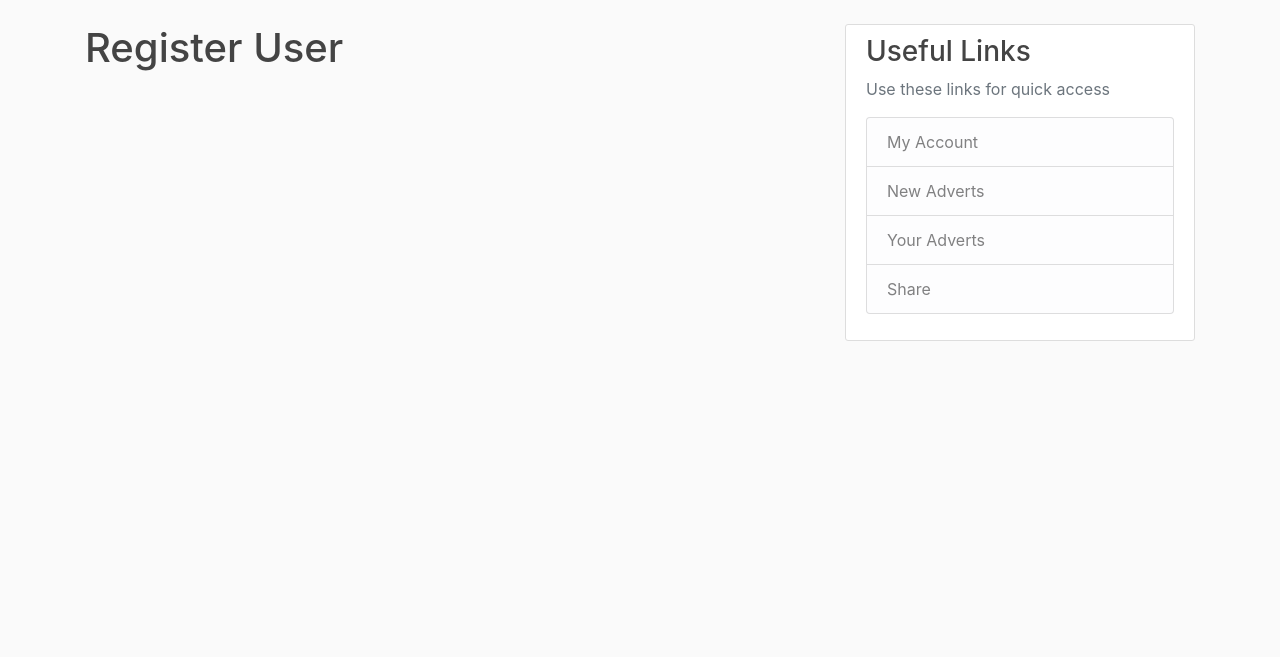
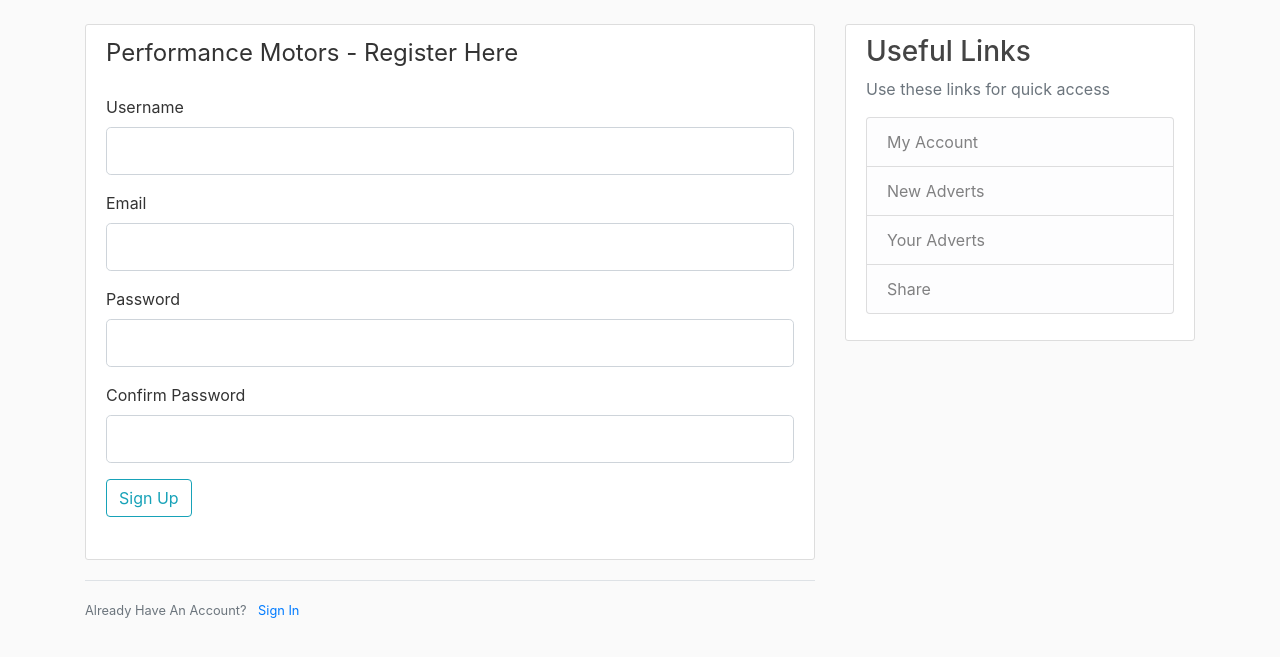
Before and after one commit to code-wizard91/Docker-MotorTrade, a Flask app: page /register in a window 1280 px wide. Shown: the part 56-713 px from the top of the page. Run offline with Flask 2, Linux system fonts and the light colour scheme; parts of the project's set-up code (start-up, migrations or seed data) failed here and were passed over; some libraries are stand-ins or nearby versions.

Commit message:
added db and login and register pages

```diff
--- a/app.py
+++ b/app.py
@@ -1,16 +1,61 @@
-from flask import Flask, render_template, url_for
+from flask import Flask, render_template, url_for, flash, redirect
+from flask_sqlalchemy import SQLAlchemy
+from forms import RegistrationForm, LoginForm
+from datetime import datetime
+
+
+
 app = Flask(__name__)
+app.config['SECRET_KEY'] = 'fee323f72238c94ce34302364eb0b21a'
+app.config['SQLALCHEMY_DATABASE_URI'] = 'mysql+pymysql://root:root@localhost/flaskapp'
+db = SQLAlchemy(app)
+
+class Users(db.Model, UserMixin):
+    user_id = db.Column(db.Integer, primary_key=True)
+    username = db.Column(db.String(20), unique=True, nullable=False)
+    adv_id = db.Column(db.Integer, db.ForeignKey('adverts.adv_id'), nullable=False)
+    first_name = db.Column(db.String(30), nullable=False)
+    last_name = db.Column(db.String(30), nullable=False)
+    email = db.Column(db.String(120), nullable=False, unique=True)
+    password = db.Column(db.String(60), nullable=False)
+    profile_image = db.Column(db.String(20), nullable=False, default='default.jpg')
+    adverts = db.relationship('Adverts', backref='author', lazy=True)
+
+    def __repr__(self):
+        return f"User('{self.username}','{self.email}','{self.profile_image}')"
+
+
+class Adverts(db.Model):
+    adv_id = db.Column(db.Integer, primary_key=True)
+    user_id = db.Column(db.Integer, db.ForeignKey('users.user_id'), nullable=False)
+    car_title = db.Column(db.String(100), nullable=False)
+    car_descr = db.Column(db.Text, nullable=False)
+    price = db.Column(db.Float(), nullable=False)
+    mileage = db.Column(db.Integer, nullable=False)
+    location = db.Column(db.String(300), nullable=False)
+    contact_no = db.Column(db.Integer, nullable=False)
+    image = db.Column(db.String(300), nullable=False)
+    date_adv = db.Column(db.DateTime, nullable=False, default=datetime.utcnow)
+
+    def __repr__(self):
+        return f"Adverts('{self.adv_id}','{self.car_title}','{self.image}','{self.date_adv}')"
+
+
+
+
+
 
 posts = [
 	{
 	'user' : 'Mizan',
 	'datecreated' : '22/02/2020',
-	'imageurl': 'https://lh3.googleusercontent.com/proxy/O0aadLhyI7re4rhuXHWb8e_nvPQ6GSyTArl-syQLeYIzXxAtOV7JvbbqnizV2AokLeikXrME6pPhi5N1qAWCxlSjQtqFjpWwgh5cGLv6Cum4k0vhXSyA4cAAlfj_F3kyNZCM',
+	'imageurl': 'https://www.autocar.co.uk/sites/autocar.co.uk/files/styles/gallery_slide/public/496634680.jpg?itok=C0PDTs1E',
 	'title': 'Mitsubishi Evo 9 MR360',
 	'cardescription' : 'Wynford Specialist Motors Have once again managed to get there hands on a stunning unmarked example of a Mitsubishi Lancer Evo FQ-300 Finished in Pamla red ,only 1 owner from new With only 11000 miles from new ,never seen the rain ,totally genuine just like when it left the factory,a real credit to its owner keeping it locked away indoors for Its 16 years ,This model is a genuine FQ-300 model with a FQ-330 upgrade from factory , also has the upgraded half leather recaro red & black Leather Seats,original bill of sale to hand, been serviced by Mitsubishi main dealers, Trackstar Tracker Fitted along with Clifford alarm ,2 Keys to hand, you will not find a better condition evo',
 	'mileage' : '200,000 miles',
 	'location' : 'Manchester, Salford',
-	'contact' : '07462516278'
+	'contact' : '07462516278',
+	'price' : '£15,000'
 
 	},
 	{
@@ -21,7 +66,8 @@ posts = [
 	'cardescription' : '3 owners / 9985 miles / Full service history and 2 years Porsche Approved warranty / 3.8L - 560hp / White with Black leather interior / A vehicle which bears our Porsche Approved seal has been professionally prepared by our Porsche-trained Technicians using only Porsche Genuine Parts. Our commitment includes: Minimum 24 months Porsche Approved Warranty and Porsche Assistance* / Vehicle inspected in compliance with our 111-point checklist / All work performed by Porsche-trained Technicians using Porsche Genuine Parts / Routine servicing/maintenance due within three months or 3,000 miles carried out / Minimum of 12 months MOT** / Fitment of N-rated tyres to minimum tread depth of 3mm / Body refinishing to Porsche standards / Full valet and final quality inspection / Independently monitored and audited standards.',
 	'mileage' : '20,000 miles',
 	'location' : 'London, Ilford',
-	'contact' : '07462222278'
+	'contact' : '07462222278',
+	'price' : '£75,000'
 
 	}
 
@@ -37,13 +83,26 @@ def home():
 def about():
 	return render_template('about.html', title = 'About Us')
 
-@app.route("/login")
+@app.route("/login", methods=['GET','POST'])
 def login():
-	return render_template('login.html', title = 'Login')
+	form = LoginForm()
+	if form.validate_on_submit():
+		if form.email.data == 'admin@blog.com' and form.password.data == 'password':
+			flash('You have been logged in!', 'success')
+			return redirect(url_for('home'))
+		else:
+			flash('Login Unsuccessful, Please check login details','danger')
+	return render_template('login.html', title = 'Login', form=form)
 
-@app.route("/register")
+@app.route("/register", methods=['GET', 'POST'])
 def register():
-	return render_template('register.html', title = 'Register')
+	form = RegistrationForm()
+	if form.validate_on_submit():
+		flash(f'Account Created for {form.username.data}!','success')
+		return redirect(url_for('home'))
+	return render_template('register.html', title = 'Register', form=form)
+
+
 
 
 if __name__== '__main__':
--- /dev/null
+++ b/forms.py
@@ -0,0 +1,17 @@
+from flask_wtf import FlaskForm
+from wtforms import StringField, PasswordField, SubmitField, BooleanField
+from wtforms.validators import DataRequired, Length, Email, EqualTo
+
+class RegistrationForm(FlaskForm):
+	username = StringField('Username', validators = [DataRequired(), Length(min=4, max=20)])
+	email = StringField('Email', validators = [DataRequired(),Email()])
+	password = PasswordField('Password', validators = [DataRequired(), Length(min=5)])
+	confirm_password = PasswordField('Confirm Password', validators = [DataRequired(), EqualTo('password')])
+	submit = SubmitField('Sign Up')
+
+
+class LoginForm(FlaskForm):
+	email = StringField('Email', validators = [DataRequired(),Email()])
+	password = PasswordField('Password', validators = [DataRequired()])
+	remember = BooleanField('Remember Me')
+	submit = SubmitField('Login')
--- a/templates/home.html
+++ b/templates/home.html
@@ -17,6 +17,7 @@
 		    		<small class="text-muted">{{ post.datecreated }}</small>
 				    <p class="article-content">{{ post.cardescription }}</p>
 				     <p class="article-content">Car Mileage : {{ post.mileage }}</p>
+				     <p class="article-content">Price : {{ post.price }}</p>
 				      <p class="article-content">Car Location : {{ post.location }}</p>
 				      	<p class="article-content">Contact Number for {{post.user}} : {{ post.contact }}</p>
 		  	</div>
--- a/templates/layout.html
+++ b/templates/layout.html
@@ -32,13 +32,13 @@
 		      </button>
 		      <div class="collapse navbar-collapse" id="navbarToggle">
 		        <div class="navbar-nav mr-auto">
-		          <a class="nav-item nav-link" href="/">Home</a>
-		          <a class="nav-item nav-link" href="/about">About</a>
+		          <a class="nav-item nav-link" href="{{ url_for('home') }}">Home</a>
+		          <a class="nav-item nav-link" href="{{ url_for('about') }}">About</a>
 		        </div>
 		        <!-- Navbar Right Side -->
 		        <div class="navbar-nav">
-		          <a class="nav-item nav-link" href="/login">Login</a>
-		          <a class="nav-item nav-link" href="/register">Register</a>
+		          <a class="nav-item nav-link" href="{{ url_for('login') }}">Login</a>
+		          <a class="nav-item nav-link" href="{{ url_for('register') }}">Register</a>
 	        </div>
 	      </div>
 	    </div>
@@ -48,6 +48,17 @@
 <main role="main" class="container">
   <div class="row">
 	<div class="col-md-8">
+		{% with messages = get_flashed_messages(with_categories=true) %}
+			{% if messages %}
+				{% for category, message in messages %}
+					<div class="alert alert-{{ category }}">
+
+						{{ message }}
+
+					</div>
+				{% endfor %}
+			{% endif %}
+		{% endwith %}
 	    {% block content %}{% endblock %}
 	  	</div>
 	    <div class="col-md-4">
--- a/templates/register.html
+++ b/templates/register.html
@@ -1,4 +1,76 @@
 {% extends 'layout.html' %}
 {% block content %}
-	<h1>Register User</h1>
+	<div class="content-section">
+		<form method="POST" action="">
+			{{ form.hidden_tag() }}
+			<fieldset class="form-group">
+
+				<legend class="boder-bottom mb-4">Performance Motors - Register Here</legend>
+				<div class="form-group">
+					{{ form.username.label(class="form-control-label") }}
+
+					{% if form.username.errors %}
+						{{ form.username(class="form-control form-control-lg is-invalid") }}
+						<div class="invalid-feedback">
+							{% for error in form.username.errors %}
+								<span>{{ error }}</span>
+							{% endfor %}
+						</div>
+					{% else %}
+						{{ form.username(class="form-control form-control-lg") }}
+					{% endif %}
+
+
+				</div>
+				<div class="form-group">
+					{{ form.email.label(class="form-control-label") }}
+					{% if form.email.errors %}
+						{{ form.email(class="form-control form-control-lg is-invalid") }}
+						<div class="invalid-feedback">
+							{% for error in form.email.errors %}
+								<span>{{ error }}</span>
+							{% endfor %}
+						</div>
+					{% else %}
+						{{ form.email(class="form-control form-control-lg") }}
+					{% endif %}
+				</div>
+				<div class="form-group">
+					{{ form.password.label(class="form-control-label") }}
+					{% if form.password.errors %}
+						{{ form.password(class="form-control form-control-lg is-invalid") }}
+						<div class="invalid-feedback">
+							{% for error in form.password.errors %}
+								<span>{{ error }}</span>
+							{% endfor %}
+						</div>
+					{% else %}
+						{{ form.password(class="form-control form-control-lg") }}
+					{% endif %}
+				</div>
+				<div class="form-group">
+					{{ form.confirm_password.label(class="form-control-label") }}
+					{% if form.confirm_password.errors %}
+						{{ form.confirm_password(class="form-control form-control-lg is-invalid") }}
+						<div class="invalid-feedback">
+							{% for error in form.confirm_password.errors %}
+								<span>{{ error }}</span>
+							{% endfor %}
+						</div>
+					{% else %}
+						{{ form.confirm_password(class="form-control form-control-lg") }}
+					{% endif %}
+				</div>
+				<div class="form-group">
+					{{ form.submit(class="btn btn-outline-info") }}
+
+				</div>
+			</fieldset>
+		</form>
+	</div>
+	<div class="border-top pt-3">
+		<small class="text-muted">
+			Already Have An Account? <a class="ml-2" href="{{ url_for('login') }}">Sign In</a>
+		</small>
+	</div>
 {% endblock content %}
```
Also changed, not shown: requirements.txt (+21 -7 lines), templates/login.html (+57 -1 lines).
